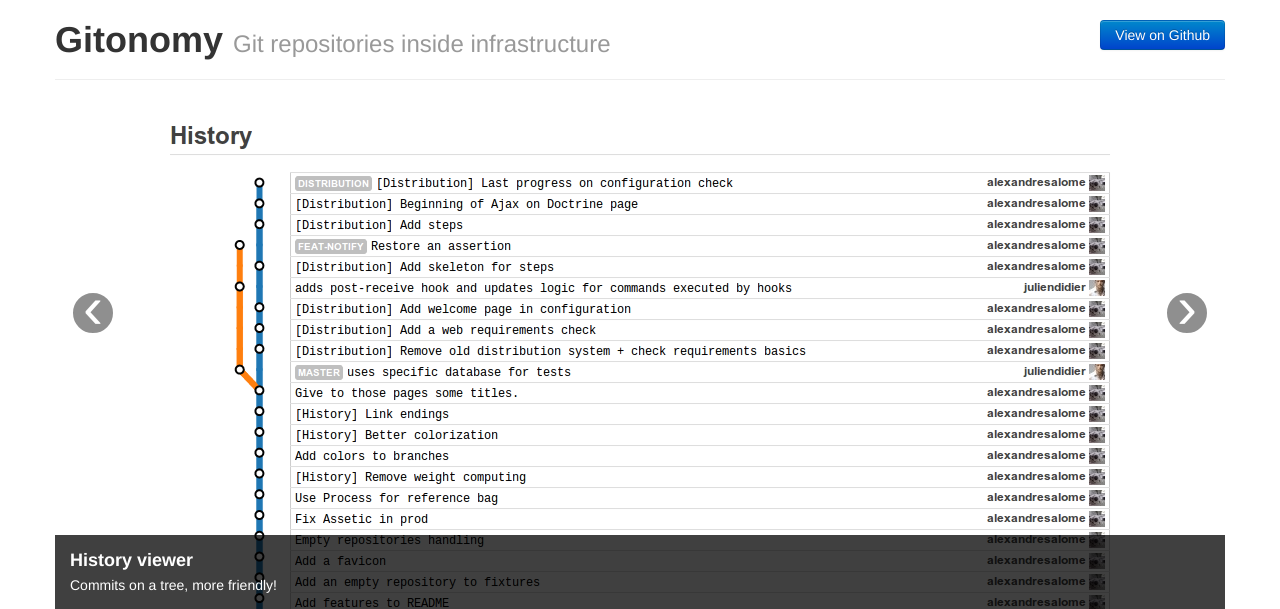
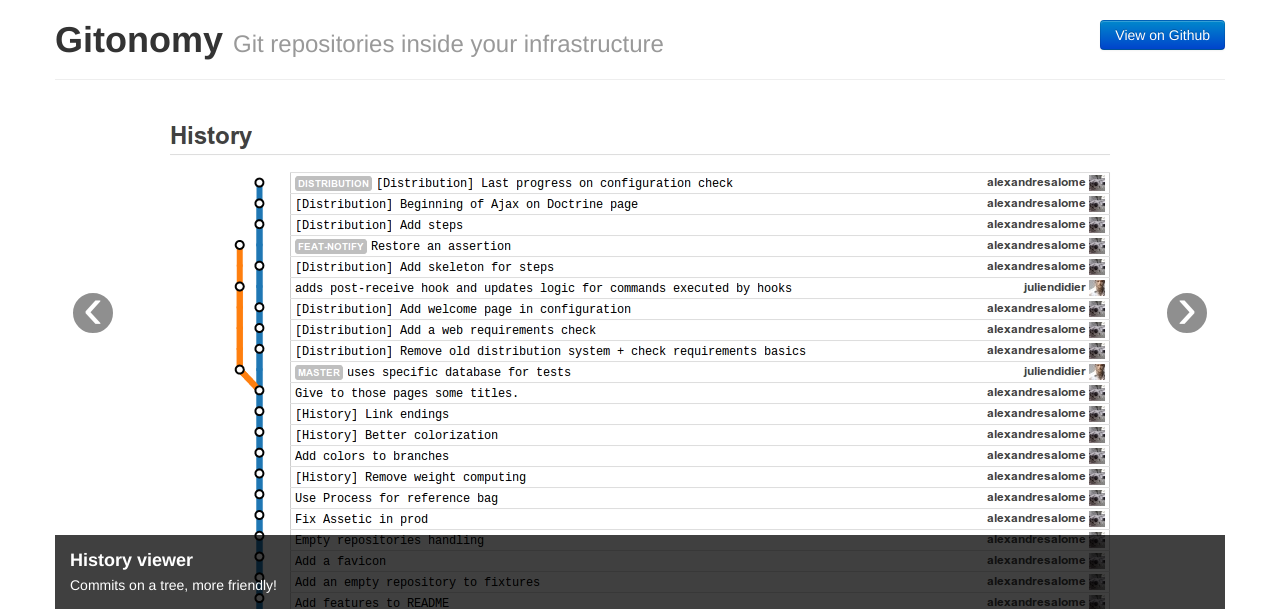
Before and after one commit to gitonomy/website, a PHP site: template views/pages/homepage.html.twig in a window 1280 px wide. Shown: the top 609 px of the page. Run offline with PHP 8.4, Linux system fonts and the light colour scheme; the template is opened without the code that fills it, so the values that code supplies are empty; some libraries are stand-ins or nearby versions.

Commit message:
Fix baseline

```diff
--- a/views/pages/homepage.html.twig
+++ b/views/pages/homepage.html.twig
@@ -1,6 +1,6 @@
 {% extends "layout.html.twig" %}
 
-{% block title "Gitonomy - Git repositories inside infrastructure" %}
+{% block title "Gitonomy - Git repositories inside your infrastructure" %}
 
 {% block before_body_end %}
     <script type="text/javascript">
@@ -21,7 +21,7 @@
         <h1>
             Gitonomy
             <small>
-                Git repositories inside infrastructure
+                Git repositories inside your infrastructure
                 <a style="float: right" class="btn btn-primary" href="http://github.com/gitonomy/gitonomy">View on Github</a>
             </small>
         </h1>
```
